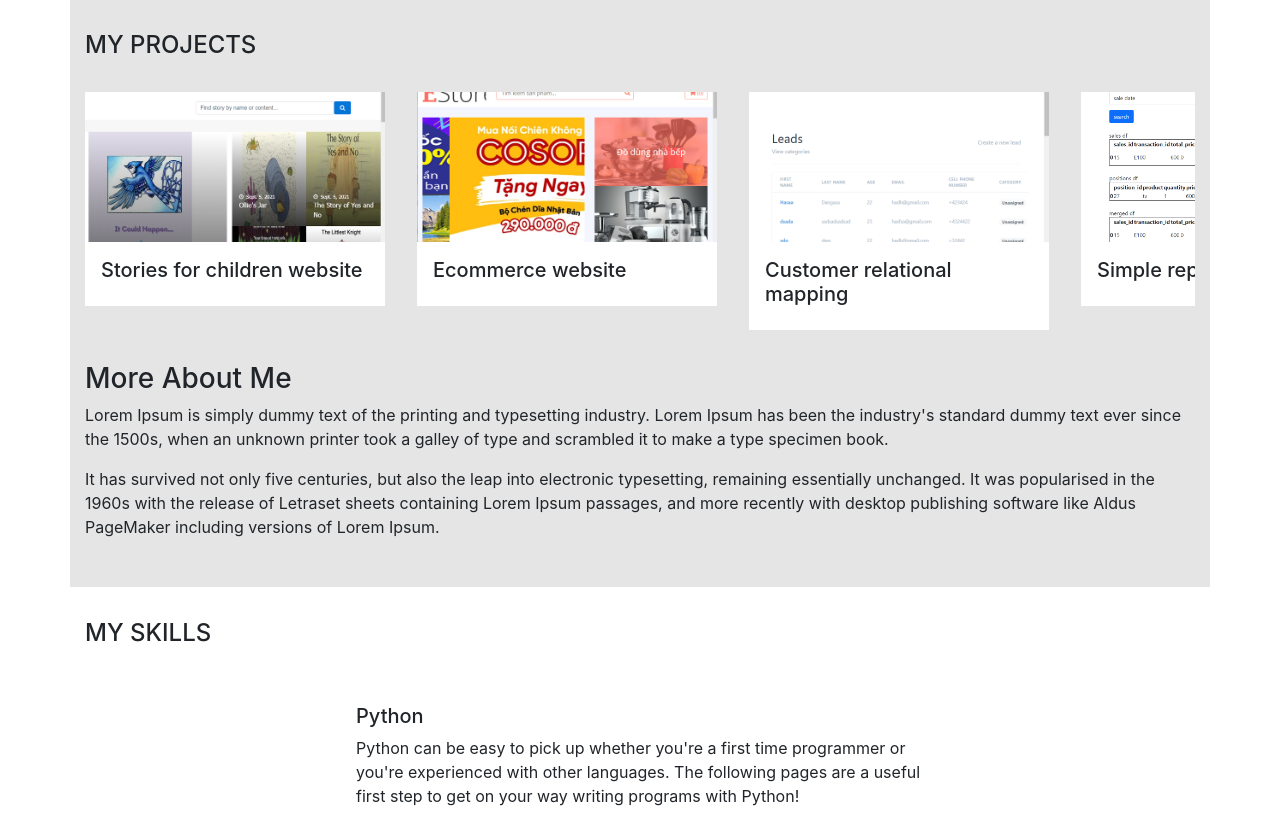
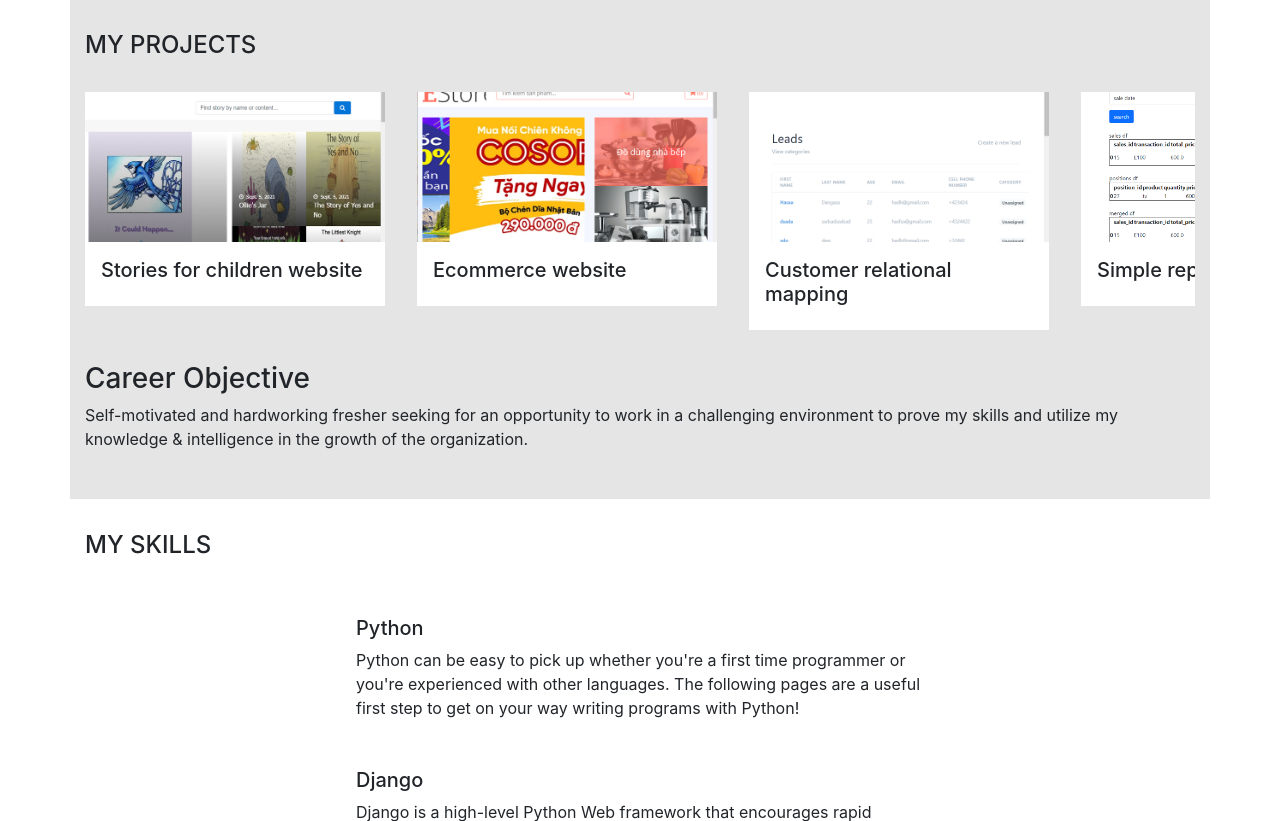
Before and after one commit to danghacodecraft/portfolio, a Django app: page / in a window 1280 px wide. Shown: the part 611-1432 px from the top of the page. Run offline with Django 3.2, Linux system fonts and the light colour scheme; data comes from the database, SQL or seed files in the repository; data that the repository does not hold is empty; some libraries are stand-ins or nearby versions.

Commit message:
commit all

```diff
--- a/base/templates/base/home.html
+++ b/base/templates/base/home.html
@@ -38,18 +38,11 @@
 
 
         <div class="about--wrapper">
-            <h3>More About Me</h3>
+            <h3>Career Objective</h3>
 
-            <p>Lorem Ipsum is simply dummy text of the printing and typesetting industry. Lorem Ipsum has been the
-                industry's standard dummy text ever since the 1500s, when an unknown printer took a galley of type
-                and
-                scrambled it to make a type specimen book.</p>
-            <p> It has survived not only five centuries, but also the leap into electronic typesetting, remaining
-                essentially unchanged. It was popularised in the 1960s with the release of Letraset sheets
-                containing
-                Lorem Ipsum passages, and more recently with desktop publishing software like Aldus PageMaker
-                including
-                versions of Lorem Ipsum.</p>
+            <p>Self-motivated and hardworking fresher seeking for an opportunity to work in a challenging environment
+                to prove my skills and utilize my knowledge & intelligence in the growth of the organization.</p>
+
         </div>
 
 </section>
```
